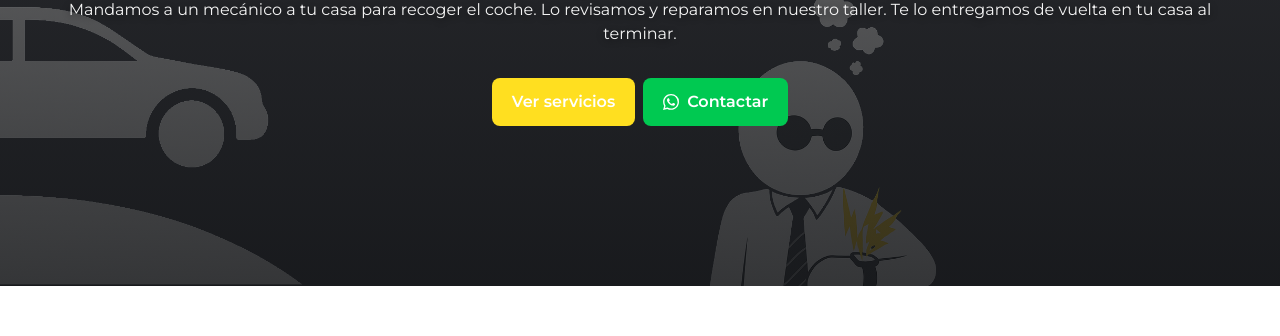
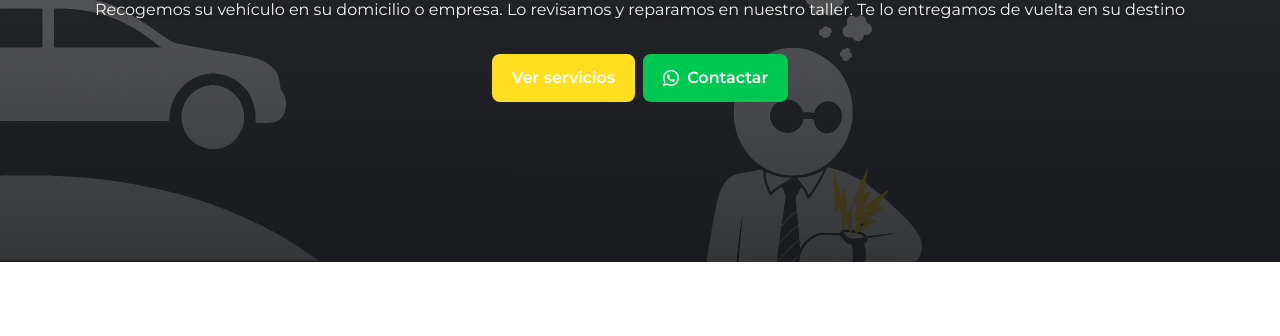
Before and after one commit to eltallerdemiamigo2025-lab/CarWorkshopMVP, an Astro site: page /homepage in a window 1280 px wide. Shown: the part 308-644 px from the top of the page. Built offline with nearby package versions, Linux system fonts and the light colour scheme; Astro itself is replaced by a stand-in of ours.

Commit message:
fix: update homepage text for clarity and consistency in service description

```diff
--- a/src/pages/homepage.astro
+++ b/src/pages/homepage.astro
@@ -24,9 +24,8 @@ import paso4 from "@/assets/logos/paso4.png";
       </h1>
 
       <p class="mt-4 text-center">
-        Mandamos a un mecánico a tu casa para recoger el coche. Lo revisamos y
-        reparamos en nuestro taller. Te lo entregamos de vuelta en tu casa al
-        terminar.
+        Recogemos su vehículo en su domicilio o empresa. Lo revisamos y
+        reparamos en nuestro taller. Te lo entregamos de vuelta en su destino
       </p>
 
       <article class="mt-8 flex justify-center gap-2">
```
